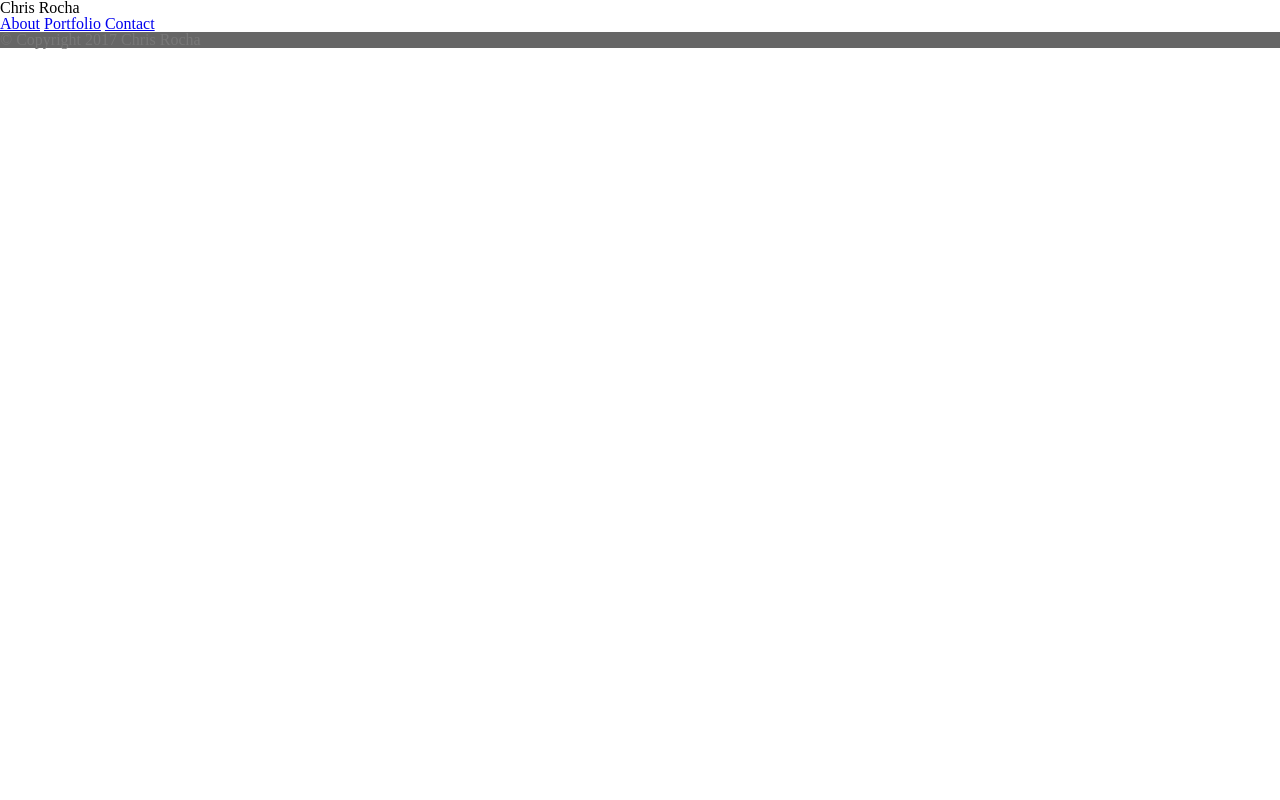
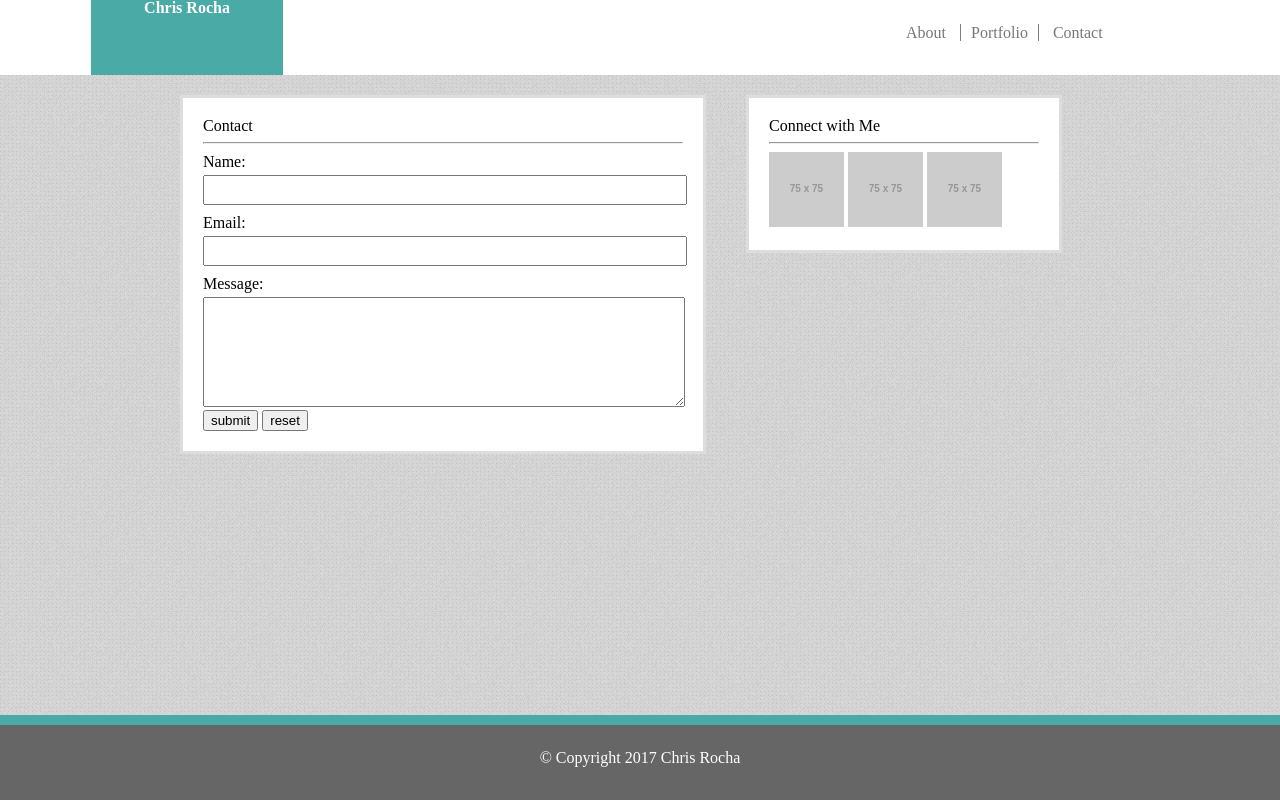
Before and after one commit to Christopherocha/Basic-Portfolio, a plain HTML site: page contact.html in a window 1280 px wide. Drawn offline with Linux system fonts and the light colour scheme; placeholder pictures from the web are drawn by us.

Commit message:
added css styling and also html to portfolio page as well as contact page

```diff
--- a/assets/css/style.css
+++ b/assets/css/style.css
@@ -1,17 +1,28 @@
-body {
+.site {
 	margin: 0;
 	padding:0;
+	display: flex;
+  	min-height: 100vh;
+  	flex-direction: column;
 }
 
 header {
 	background-color: #fff;
 	border-bottom: : solid 5px #ccc;
+	position: relative;
+	height: 75px;
 }
 
-footer {
-	background-color: #666;
-	clear: both;
-	border-top: solid #4aaaa5 10px;
+#header-name {
+	margin: auto;
+    font-size: 24px;
+}
+
+nav {
+	width: 30%;
+	position: absolute;
+    right: 0;
+    top: 25px;
 }
 
 p {
@@ -19,8 +30,11 @@ p {
 }
 
 .wrapper {
-	background-color: #777;
+	background-image: url("../images/squared_metal.png");
+	background-repeat: repeat;
 	overflow: auto;
+	clear: both;
+	flex: 1;
 }
 
 .content {
@@ -28,9 +42,14 @@ p {
 	border: 3px solid #ddd;
 }
 
-.about-container {
-	width: 90%;
+.container {
+	width: 960px;
 	margin: 0 auto;
+	position: relative;
+}
+
+.nav-links {
+	padding: 0 10px;
 }
 
 #about {
@@ -44,12 +63,88 @@ p {
 	float: left;
 	padding: 20px;
 	margin: 20px;
+	width: 270px;
 }
 
+#name {
+	width: 15%;
+    height: 100%;
+    position: absolute;
+    bottom: 0px;
+    left: 91px;
+    text-align: center;
+    background-color: #4aaaa5;
+    color: white;
+    font-weight: bold;
+}
 
+#middle-link {
+	border-right: 1px solid gray;
+	border-left: 1px solid gray;
+}
 
+/* Contact Form */
 
+.input {
+	width: 98%;
+	line-height: 1;
+	padding: 5px;
+	font-size: 14px;
+}
 
+.field {
+	margin: 10px 0 5px 0;
+}
+
+#contact {
+	width: 50%;
+	float: left;
+	margin: 20px;
+	padding: 20px;
+}
+
+/* End Contact CSS */
+
+/* Begin Portfolio CSS */
+
+#portfolio {
+	width: 50%;
+	float: left;
+	margin: 20px;
+	padding: 20px;
+}
+
+/* End Contact CSS */
+
+.footer {
+	background-color: #666;
+	clear: both;
+	border-top: solid #4aaaa5 10px;
+	height: 75px;
+}
+
+a:link {
+    text-decoration: none;
+    color: #777
+}
+
+a:visited {
+    text-decoration: none;
+}
+
+a:hover {
+    text-decoration: underline;
+}
+
+a:active {
+    text-decoration: underline;
+}
+
+footer p {
+	color: white;
+	text-align: center;
+	margin-top: 25px;
+}
 
 
 /*Teal color (used for headings and backgrounds): #4aaaa5
--- a/contact.html
+++ b/contact.html
@@ -6,20 +6,44 @@
 		<link rel="stylesheet" type="text/css" href="assets/css/style.css">
 		<link rel="stylesheet" type="text/css" href="assets/css/reset.css">
 	</head>
-	<body>
+	<body class="site">
 		<header>
+			<div id="name">Chris Rocha</div>
 			<nav>
-				<div id="./name"><h1>Chris Rocha</h1></div>
 				<a href="./index.html" class="nav-links">About</a>
-				<a href="./portfolio.html" class="nav-links">Portfolio</a>
+				<a href="./portfolio.html" class="nav-links" id="middle-link">Portfolio</a>
 				<a href="./contact.html" class="nav-links">Contact</a>
 			</nav>
 		</header>
 		<div class="wrapper">
-
+			<div class="container">
+				<section class="content" id="contact">
+				<form>
+					<h1>Contact</h1>
+					<hr>
+					<div class="field">Name:</div>
+					<input type="text" name="name" class="input" required="required" value="" size="50">
+					<div class="field">Email:</div>
+					<input type="text" name="email" class="input" required="required" value="" size="50">
+					<div class="field">Message:</div>
+					<textarea name="message" class="input" required="required" rows="7" cols="50"></textarea>
+					<input type="submit" name="submit" value="submit">
+					<input type="reset" name="reset" value="reset">
+				</form>
+				</section>
+			<article class="content" id="connect">
+				<h3>Connect with Me</h3>
+				<hr>
+				<a href="http://placehold.it"><img src="http://placehold.it/75x75" alt="placehold"></a>
+				<a href="http://placehold.it"><img src="http://placehold.it/75x75" alt="placehold"></a>
+				<a href="http://placehold.it"><img src="http://placehold.it/75x75" alt="placehold"></a>
+			</article>
+			</div>
 		</div>
 		<footer>
-			<p>&copy; Copyright <script type="text/javascript">document.write(new Date().getFullYear());</script> Chris Rocha</p>
+			<div class="footer">
+				<p>&copy; Copyright <script type="text/javascript">document.write(new Date().getFullYear());</script> Chris Rocha</p>
+			</div>
 		</footer>
 	</body>
 </html>
```
Also changed, not shown: index.html (+7 -6 lines), portfolio.html (+39 -5 lines), assets/images/squared_metal.png (added), assets/images/squared_metal_@2X.png (added), 2 other files.
